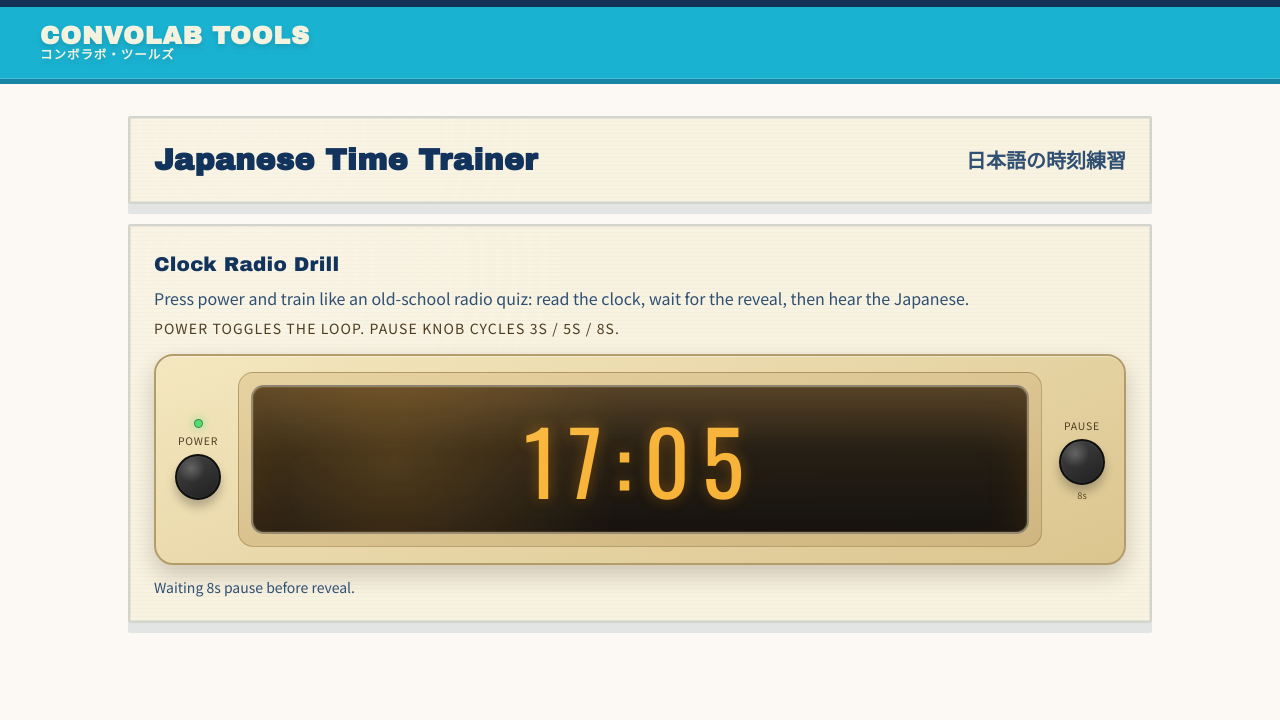
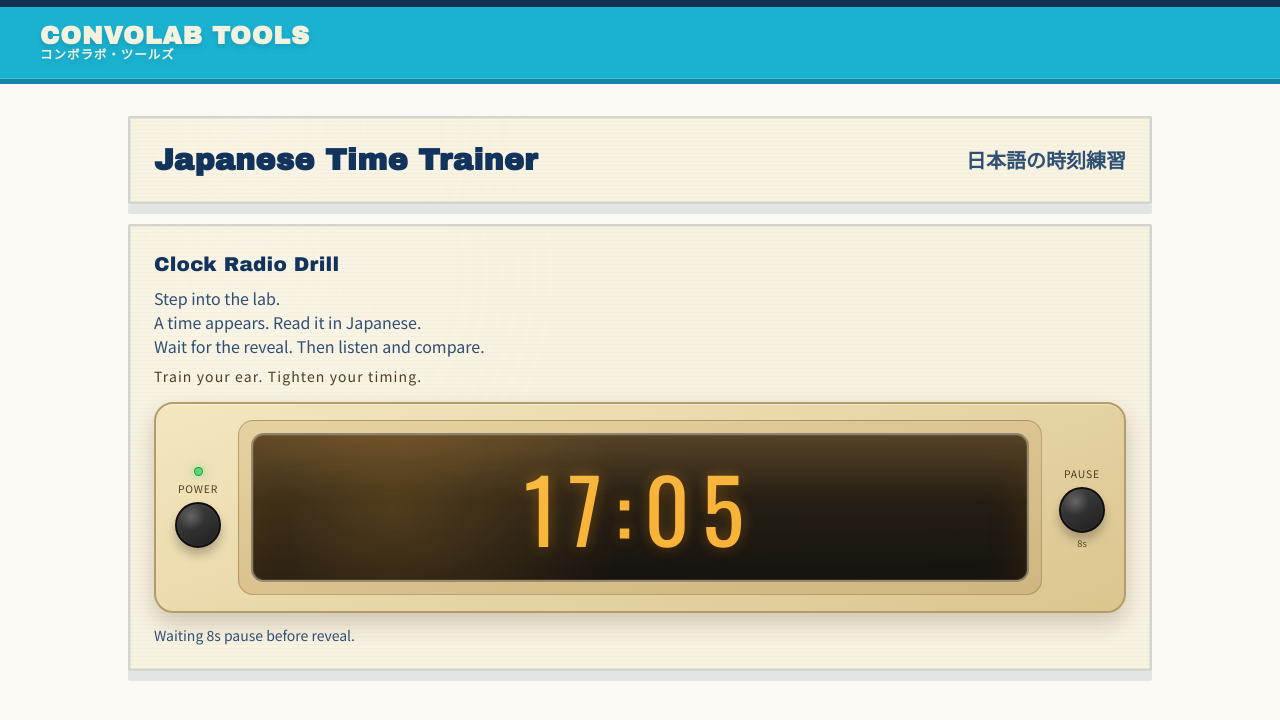
Before and after one commit to andyroo2000/convo-lab, a React (Vite) app in the folder client/: page /tools/japanese-time-practice in a window 1280 px wide. Shown: the top 720 px of the page. Built offline with nearby package versions, Linux system fonts and the light colour scheme; no server answers.

Commit message:
copy: update clock radio drill intro text

```diff
--- a/client/src/features/tools/japaneseTimePractice/components/JapaneseTimePracticeToolPage.tsx
+++ b/client/src/features/tools/japaneseTimePractice/components/JapaneseTimePracticeToolPage.tsx
@@ -250,11 +250,14 @@ const JapaneseTimePracticeToolPage = () => {
         <div className="mb-4 space-y-2">
           <p className="retro-headline text-lg sm:text-xl">Clock Radio Drill</p>
           <p className="text-sm text-[#2f4f73] sm:text-base">
-            Press power and train like an old-school radio quiz: read the clock, wait for the
-            reveal, then hear the Japanese.
+            Step into the lab.
+            <br />
+            A time appears. Read it in Japanese.
+            <br />
+            Wait for the reveal. Then listen and compare.
           </p>
-          <p className="text-xs uppercase tracking-[0.08em] text-[#4e3d21] sm:text-sm">
-            Power toggles the loop. Pause knob cycles 3s / 5s / 8s.
+          <p className="text-xs tracking-[0.08em] text-[#4e3d21] sm:text-sm">
+            Train your ear. Tighten your timing.
           </p>
         </div>
 
```
